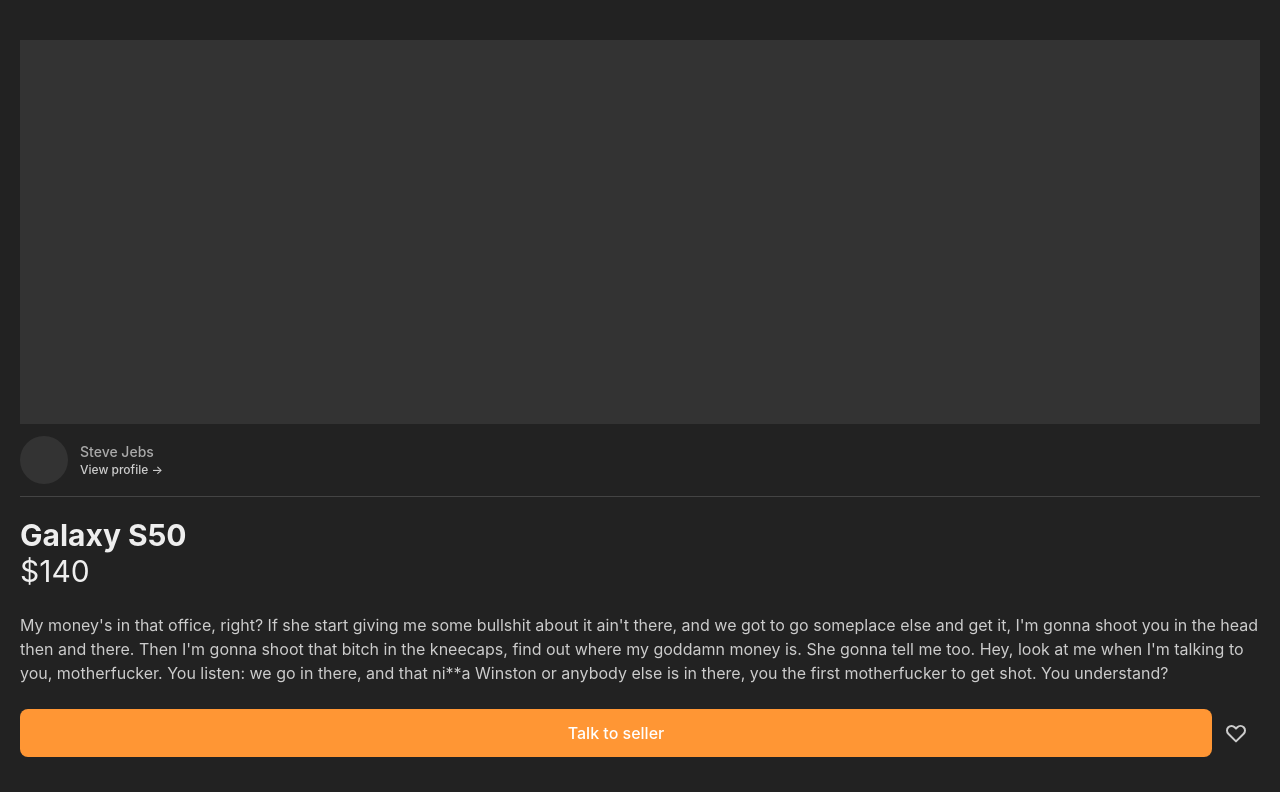
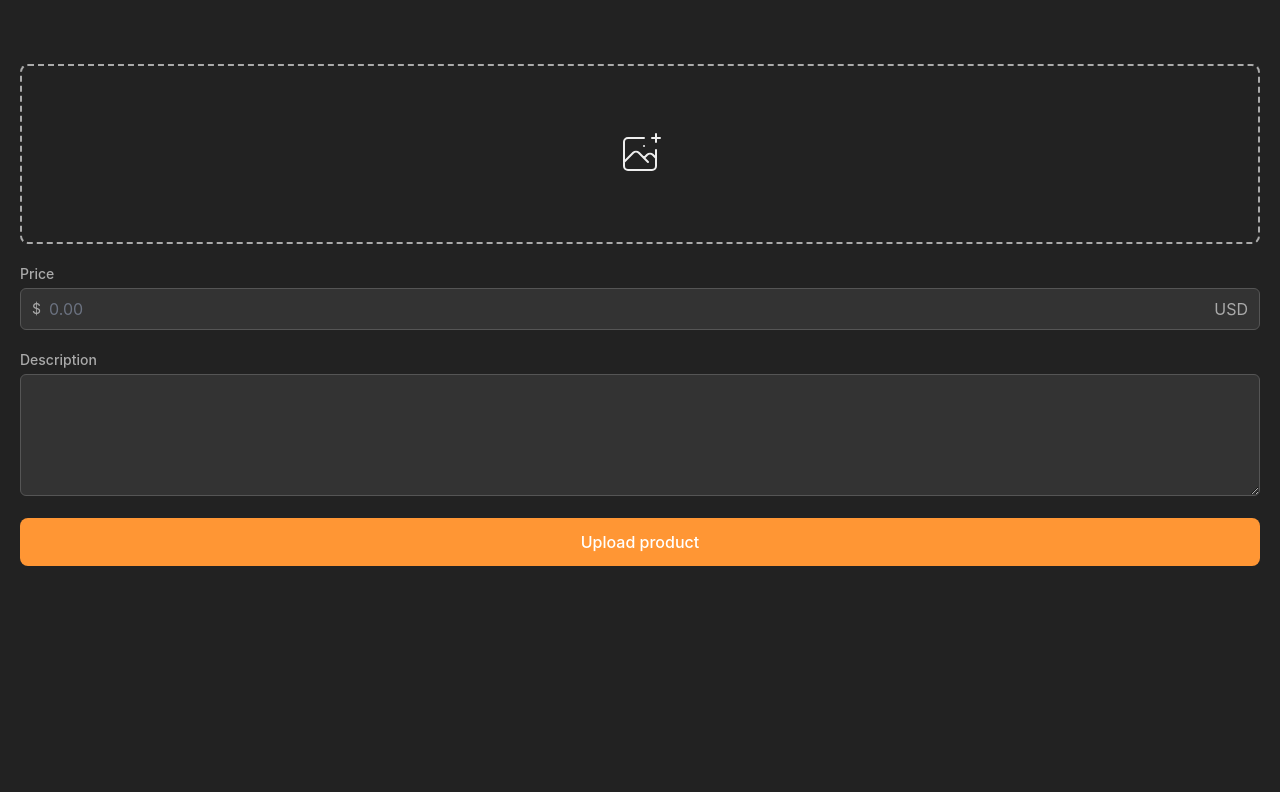
Before and after one commit to hayoung-jeremy/study-nextjs, a Next.js app: page /items/upload in a window 1280 px wide. Shown: the top 792 px of the page. Built offline with nearby package versions, Linux system fonts and the light colour scheme.

Commit message:
style : Upload Item UI

```diff
--- /dev/null
+++ b/pages/items/upload.tsx
@@ -0,0 +1,79 @@
+import type { NextPage } from "next"
+import { cls } from "../../src/utils/className"
+
+const Upload: NextPage = () => {
+  return (
+    <section className="py-16 px-5 text-[#eee]">
+      <article>
+        <label className="w-full flex items-center justify-center border-2 border-dashed border-[#aaa] py-16 rounded-lg hover:text-signature-color hover:border-signature-color transition-all cursor-pointer">
+          <svg
+            className="h-12 w-12"
+            stroke="currentColor"
+            fill="none"
+            viewBox="0 0 48 48"
+            aria-hidden="true"
+          >
+            <path
+              d="M28 8H12a4 4 0 00-4 4v20m32-12v8m0 0v8a4 4 0 01-4 4H12a4 4 0 01-4-4v-4m32-4l-3.172-3.172a4 4 0 00-5.656 0L28 28M8 32l9.172-9.172a4 4 0 015.656 0L28 28m0 0l4 4m4-24h8m-4-4v8m-12 4h.02"
+              strokeWidth={2}
+              strokeLinecap="round"
+              strokeLinejoin="round"
+            />
+          </svg>
+
+          <input type="file" className="hidden" />
+        </label>
+      </article>
+
+      {/* price input */}
+      <div className="my-5">
+        <label
+          htmlFor="price"
+          className="text-sm font-medium text-[#aaa] mb-1 block"
+        >
+          Price
+        </label>
+        <div className="relative flex items-center">
+          <div className="absolute left-0 pl-3 flex items-center justify-center">
+            <span className="text-[#aaa] text-sm">$</span>
+          </div>
+          <input
+            id="price"
+            type="text"
+            placeholder="0.00"
+            className={cls(
+              "appearance-none w-full pr-3 pl-7 py-2 border-[#555] rounded-md bg-[#333]",
+              "focus:ring-[#fac25b66] focus:border-[#fac25b66] focus:outline-none"
+            )}
+          />
+          <div className="absolute right-0 pr-3 flex items-center pointer-events-none">
+            <span className="text-[#aaa]">USD</span>
+          </div>
+        </div>
+      </div>
+
+      {/* description */}
+      <div className="mb-4">
+        <label className="text-sm font-medium text-[#aaa] mb-1 block">
+          Description
+        </label>
+        <div>
+          <textarea
+            rows={4}
+            className={cls(
+              "appearance-none w-full border-[#555] rounded-md bg-[#333] p-3",
+              "focus:ring-[#fac25b66] focus:border-[#fac25b66] focus:outline-none"
+            )}
+          />
+        </div>
+      </div>
+
+      {/* upload button */}
+      <button className="flex-1 py-3 bg-[#ff9634] rounded-lg focus:outline-none text-white font-medium hover:bg-[#f38f32] transition-all w-full">
+        Upload product
+      </button>
+    </section>
+  )
+}
+
+export default Upload
```
